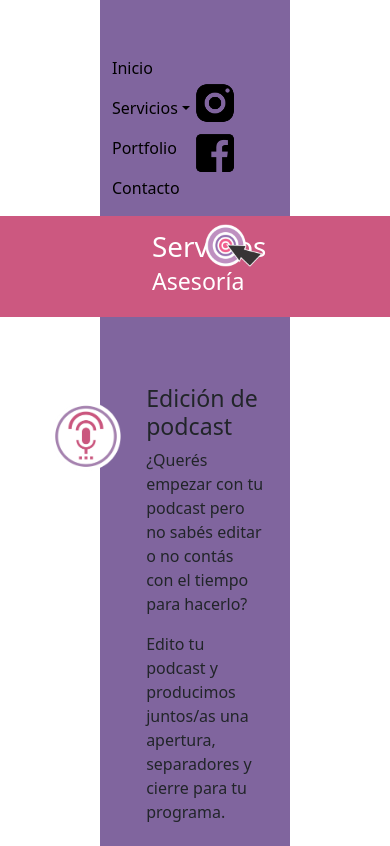
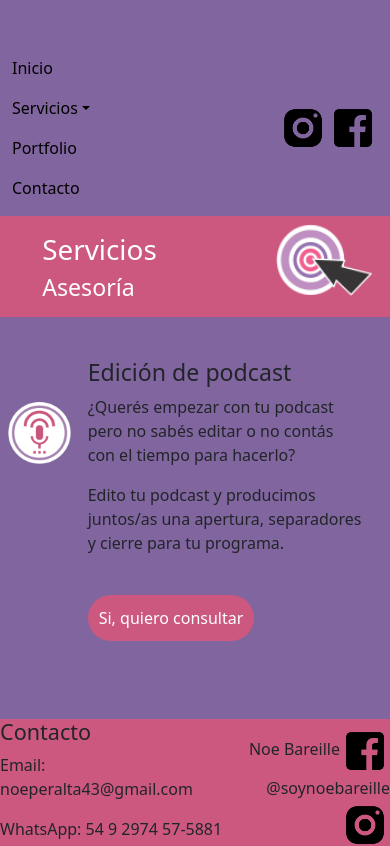
Before and after one commit to nahueldefazio/noe_web, a React (Create React App) app: page /podcast in a window 390 px wide. Shown: the top 846 px of the page. Built offline with nearby package versions, Linux system fonts and the light colour scheme.

Commit message:
Se agrega media query mobile

```diff
--- a/src/routes/Servicios/Servicios.css
+++ b/src/routes/Servicios/Servicios.css
@@ -55,34 +55,26 @@
     text-align: center;
 }
 
-@media (max-width: 768px) {
+@media (min-width: 1025px) and (max-width: 1280px) {
     .img_1 img {
-        width: 18%;
+        width: 12%;
         margin-left: 6vh;
     }
 
     .icono_fondo_solo {
         margin-top: 1vh;
-        right: 15vh;
-        width: 15%;
-    }
-
-    .seccion {
-        left: 18vh;
+        right: 30vh;
+        width: 11%;
     }
 
     .seccion h1 {
-        line-height: 20pt;
-    }
-
-    .section_margin {
-        margin: 8vh 3vh 12vh 3vh;
-        text-justify: center;
+        line-height: 35pt;
     }
 
     .img_fondo {
-        height: 12vh;
+        height: 15vh;
     }
+
 }
 
 @media (min-width: 769px) and (max-width: 1024px) {
@@ -115,24 +107,66 @@
     }
 }
 
-@media (min-width: 1025px) and (max-width: 1280px) {
+@media (max-width: 768px) {
     .img_1 img {
-        width: 12%;
+        width: 18%;
         margin-left: 6vh;
     }
 
     .icono_fondo_solo {
         margin-top: 1vh;
-        right: 30vh;
-        width: 11%;
+        right: 15vh;
+        width: 15%;
+    }
+
+    .seccion {
+        left: 18vh;
     }
 
     .seccion h1 {
-        line-height: 35pt;
+        line-height: 20pt;
+    }
+
+    .section_margin {
+        margin: 8vh 3vh 12vh 3vh;
+        text-justify: center;
     }
 
     .img_fondo {
-        height: 15vh;
+        height: 12vh;
+    }
+}
+
+@media (max-width: 480px) {
+    .body_margin{
+        margin: 0 0;
     }
 
+    .img_1 img {
+        width: 16%;
+        margin-left: 1vh;
+    }
+
+    .icono_fondo_solo {
+        margin-top: 1vh;
+        right: 2vh;
+        width: 25%;
+    }
+
+    .seccion {
+        left: 5vh;
+    }
+
+    .seccion h1 {
+        line-height: 25pt;
+    }
+
+    .section_margin {
+        margin: 5vh 3vh 8vh 2vh;
+        text-justify: center;
+    }
+
+    .img_fondo {
+        height: 12vh;
+    }
 }
```
